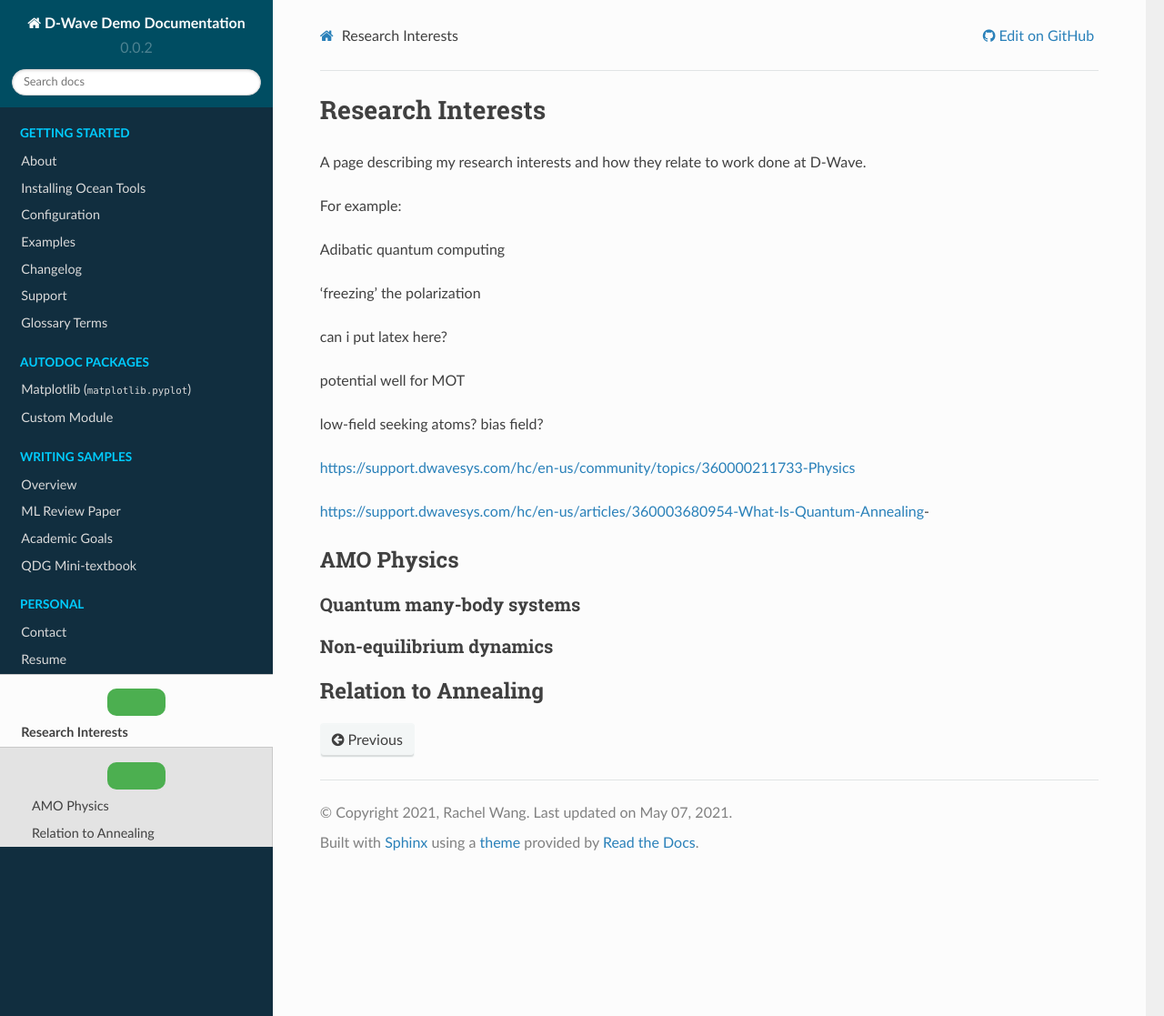
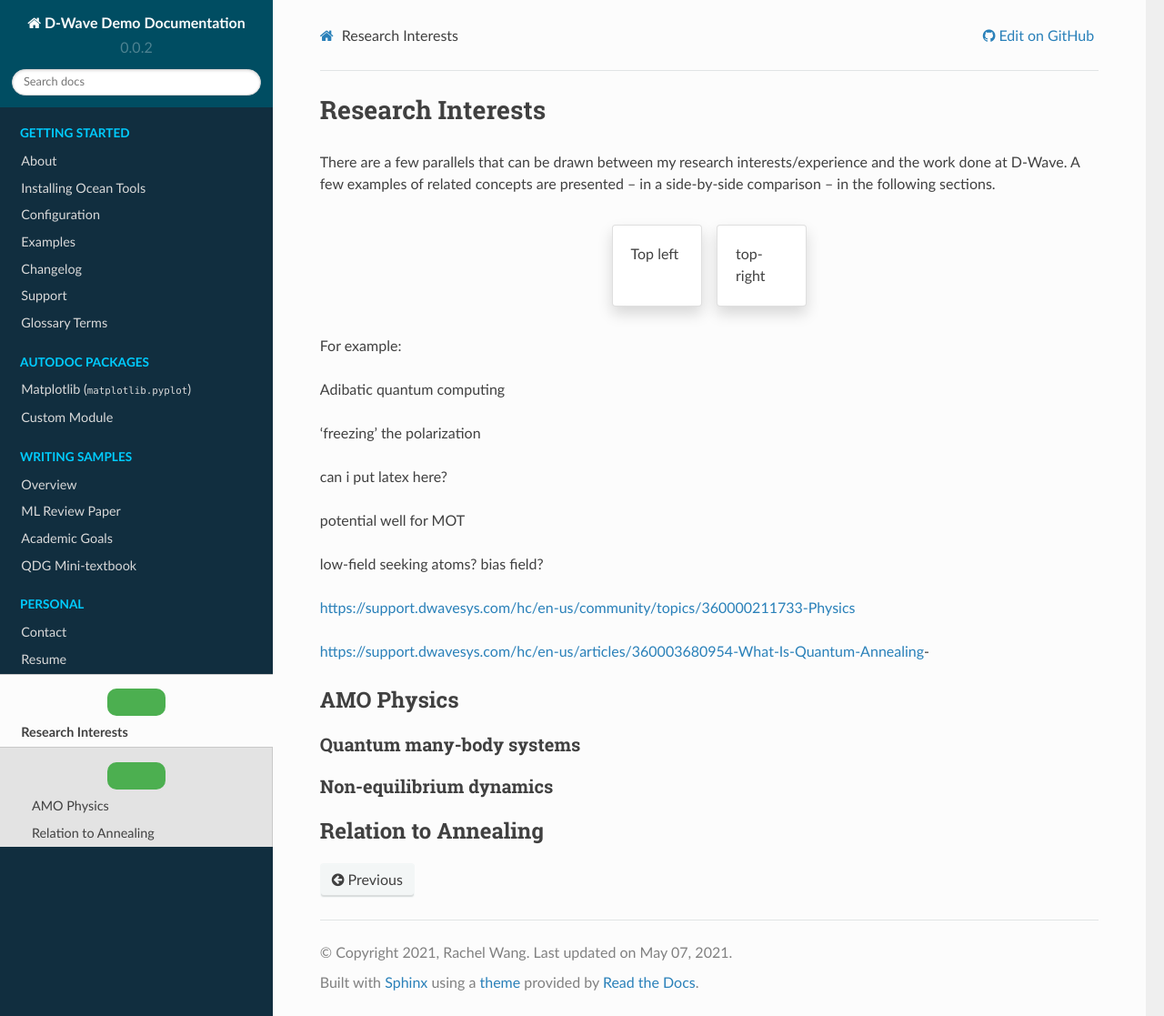
Before and after one commit to rcywang/d-wave-demodoc, a Sphinx documentation site: the page built from docs/research.rst, in a window 1280 px wide and 1117 px high. Shown: the whole window at 91% size. Built offline with Sphinx 7.4.7 and the Read the Docs theme 2.0.0, drawn with Linux system fonts in a browser that asks for light colours.

Commit message:
test panels

```diff
--- a/docs/research.rst
+++ b/docs/research.rst
@@ -3,7 +3,17 @@
 Research Interests
 ==================
 
-A page describing my research interests and how they relate to work done at D-Wave.
+There are a few parallels that can be drawn between my research interests/experience and the work done at D-Wave. A few examples of related concepts are presented -- in a side-by-side comparison -- in the following sections.
+
+.. panels::
+
+    Top left
+
+    ----
+
+    top-right
+
+
 
 For example:
 
```
